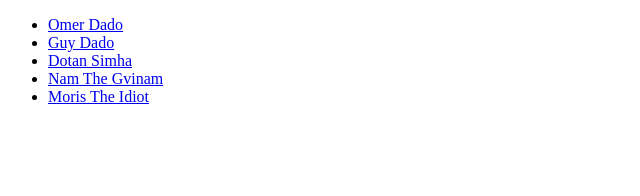
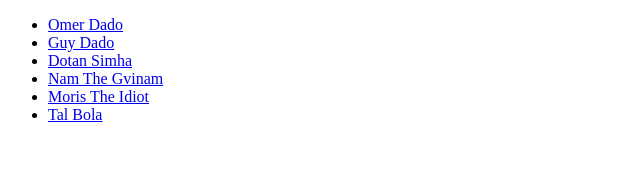
Before and after one commit to TuvalSimha/FoodTruck, a Next.js app: page / in a window 1280 px wide. Shown: the top 196 px of the page, without its empty margins (0-640 px from the left). Built offline with nearby package versions, Linux system fonts and the light colour scheme.

Commit message:
Add data

```diff
--- a/data.js
+++ b/data.js
@@ -44,5 +44,14 @@ export const truckOwners = [
     fav_drink: 'Coffee',
     city: 'K-8',
   },
+  {
+    id: '6',
+    name: 'Tal Bola',
+    height: '165',
+    weight: '50',
+    fav_food: 'Pizza + Hamburger',
+    fav_drink: 'Food!',
+    city: 'Eilat',
+  },
 
 ]
```
